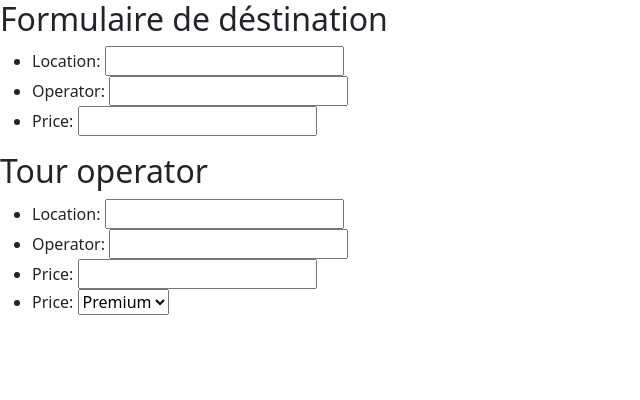
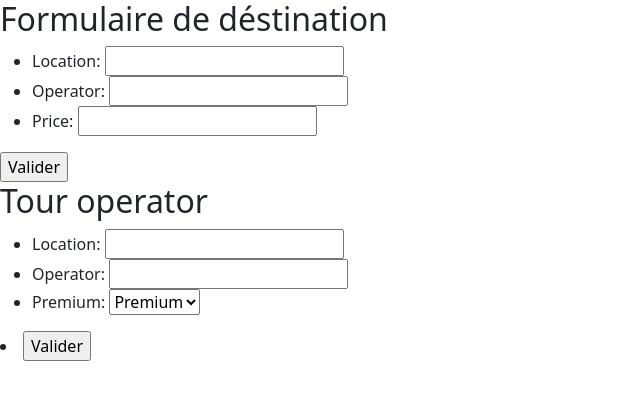
Before and after one commit to yunAyse/ComparOperator, a PHP site: page /pages/admin.php in a window 1280 px wide. Shown: the top 400 px of the page, without its empty margins (0-640 px from the left). Run offline with PHP 8.4, Linux system fonts and the light colour scheme.

Commit message:
modification

```diff
--- a/class/DestinationManagement.php
+++ b/class/DestinationManagement.php
@@ -1,6 +1,4 @@
 <?php
-require_once './utils/autoload.php';
-require_once './utils/database.php';
 
 class DestinationManagement {
   private PDO $db;
@@ -17,7 +15,5 @@ class DestinationManagement {
       return $destinations;
     }
 
-    // public function createDestination() {
-    //   $request = $this->db->prepare("INSERT INTO")
-    // }
+
 }
--- a/class/TourOperator.php
+++ b/class/TourOperator.php
@@ -1,5 +1,4 @@
 <?php
-require_once '../utils/autoload.php';
 
 class TourOperator
 {
--- a/class/TourOperatorManagement.php
+++ b/class/TourOperatorManagement.php
@@ -1,6 +1,4 @@
 <?php
-require_once('./utils/autoload.php');
-require_once('./utils/database.php');
 
 class TourOperatorManagement
 {
--- a/index.php
+++ b/index.php
@@ -14,7 +14,7 @@ $destination->getAllDestination();
 <head>
     <meta charset="UTF-8">
     <meta name="viewport" content="width=device-width, initial-scale=1.0">
-    <title>Document</title>
+    <title>Tour Operator</title>
 </head>
 <body>
 
--- a/pages/admin.php
+++ b/pages/admin.php
@@ -15,7 +15,7 @@ require_once('../utils/database.php');
 
 <body>
     <h2>Formulaire de déstination</h2>
-    <form action="../process/AdminManagement.php" method="post">
+    <form action="" method="post">
         <ul>
             <li>
                 <label for="location">Location:</label>
@@ -30,9 +30,10 @@ require_once('../utils/database.php');
                 <input type="number" id="price" name="price" />
             </li>
         </ul>
+        <input type="submit" value="Valider">
     </form>
     <h2>Tour operator</h2>
-    <form action="../process/AdminManagement.php" method="post">
+    <form action="" method="post">
         <ul>
             <li>
                 <label for="name">Location:</label>
@@ -43,11 +44,7 @@ require_once('../utils/database.php');
                 <input type="url" id="link" name="link_operator" />
             </li>
             <li>
-                <label for="grade_total">Price:</label>
-                <input type="number" id="grade_total" name="grade_total" />
-            </li>
-            <li>
-                <label for="grade_total">Price:</label>
+                <label for="grade_total">Premium:</label>
                 <select name="is_premium" id="is_premium">
                     <option value="1">
                         Premium
@@ -58,6 +55,9 @@ require_once('../utils/database.php');
                 </select>
             </li>
         </ul>
+        <li>
+            <input type="submit" value="Valider">
+        </li>
     </form>
     <script src="https://cdn.jsdelivr.net/npm/bootstrap@5.3.2/dist/js/bootstrap.bundle.min.js" integrity="sha384-C6RzsynM9kWDrMNeT87bh95OGNyZPhcTNXj1NW7RuBCsyN/o0jlpcV8Qyq46cDfL" crossorigin="anonymous"></script>
 </body>
```
Also changed, not shown: class/AdminManagement.php (deleted, +0 -16 lines), class/Destination.php (+4 -16 lines).
